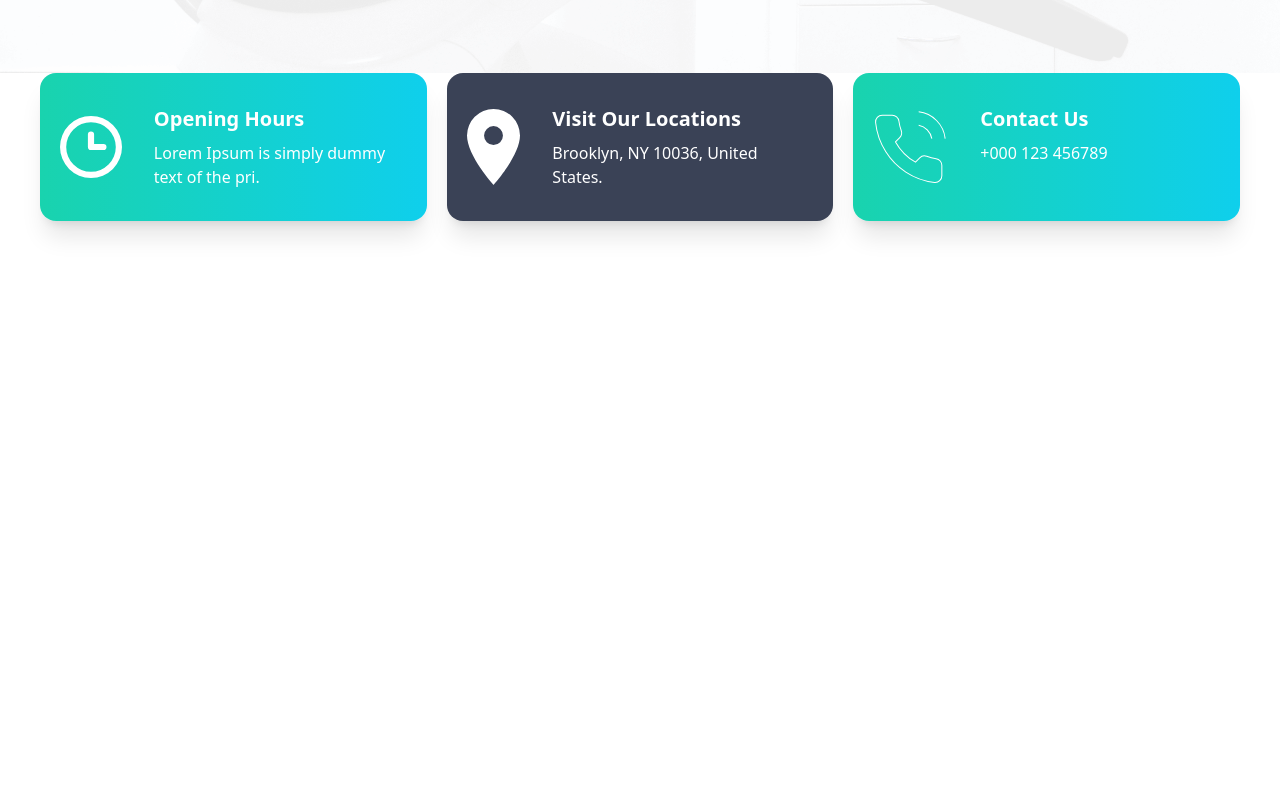
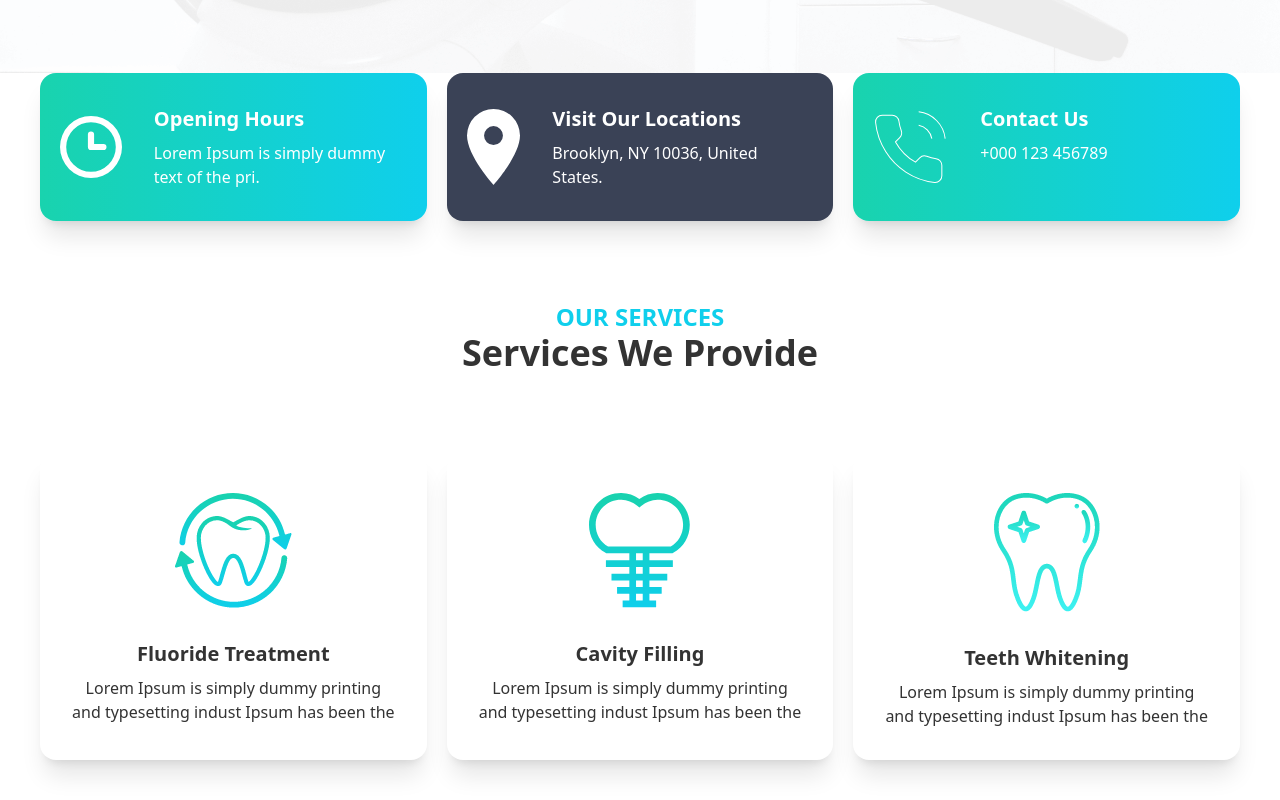
Before and after one commit to AbuKausar007/doctors-portal-client, a React (Create React App) app: page / in a window 1280 px wide. Shown: the part 791-1591 px from the top of the page. Before the commit the page ends 1052 px from the top, so only its background shows below. Built offline with nearby package versions, Linux system fonts and the light colour scheme.

Commit message:
service area done

```diff
--- a/src/pages/Home/Home.js
+++ b/src/pages/Home/Home.js
@@ -1,12 +1,14 @@
 import React from "react";
 import Banner from "./Banner";
 import Info from "./Info";
+import Services from "./Services";
 
 const Home = () => {
   return (
     <div>
       <Banner></Banner>
       <Info></Info>
+      <Services></Services>
     </div>
   );
 };
--- /dev/null
+++ b/src/pages/Home/Service.js
@@ -0,0 +1,17 @@
+import React from "react";
+
+const Service = ({ service }) => {
+  return (
+    <div class="card lg:max-w-full bg-base-100 shadow-xl">
+      <figure class="px-10 pt-10">
+        <img src={service.img} alt="Shoes" class="rounded-xl" />
+      </figure>
+      <div class="card-body items-center text-center">
+        <h2 class="card-title">{service.title}</h2>
+        <p>{service.description}</p>
+      </div>
+    </div>
+  );
+};
+
+export default Service;
--- /dev/null
+++ b/src/pages/Home/Services.js
@@ -0,0 +1,48 @@
+import React from "react";
+import floride from "../../assets/images/fluoride.png";
+import cavity from "../../assets/images/cavity.png";
+import whitening from "../../assets/images/whitening.png";
+import Service from "./Service";
+
+const Services = () => {
+  const services = [
+    {
+      _id: 1,
+      img: floride,
+      title: "Fluoride Treatment",
+      description:
+        "Lorem Ipsum is simply dummy printing and typesetting indust Ipsum has been the",
+    },
+    {
+      _id: 2,
+      img: cavity,
+      title: "Cavity Filling",
+      description:
+        "Lorem Ipsum is simply dummy printing and typesetting indust Ipsum has been the",
+    },
+    {
+      _id: 3,
+      img: whitening,
+      title: "Teeth Whitening",
+      description:
+        "Lorem Ipsum is simply dummy printing and typesetting indust Ipsum has been the",
+    },
+  ];
+  return (
+    <div className="lg:px-10 px-4 ">
+      <div className="text-center py-10">
+        <h1 className="text-primary font-bold text-2xl uppercase">
+          Our Services
+        </h1>
+        <h2 className="text-4xl font-bold">Services We Provide</h2>
+      </div>
+      <div className="grid lg:grid-cols-3 md:grid-cols-2 grid-cols-1 gap-5 lg:py-10 pb-5">
+        {services.map((service) => (
+          <Service key={service._id} service={service}></Service>
+        ))}
+      </div>
+    </div>
+  );
+};
+
+export default Services;
```
